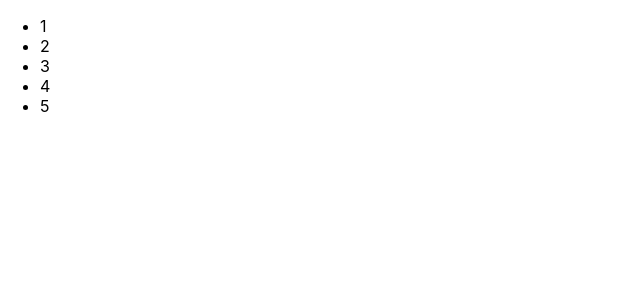
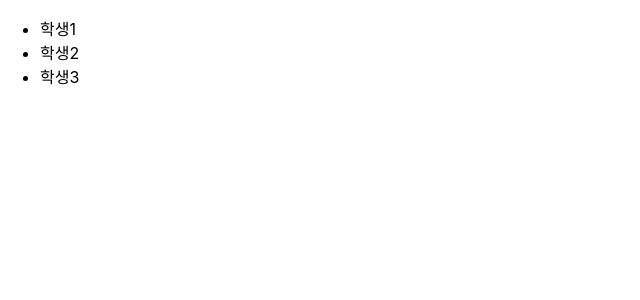
Before and after one commit to Hyoeun01/react-workspace, a React (Create React App) app in the folder my-app/: page / in a window 1280 px wide. Shown: the top 300 px of the page, without its empty margins (0-640 px from the left). Built offline with nearby package versions, Linux system fonts and the light colour scheme.

Commit message:
키값으로 아이디 사용해보기

```diff
--- a/my-app/src/chapter10/NumberList.jsx
+++ b/my-app/src/chapter10/NumberList.jsx
@@ -4,7 +4,8 @@ import React from "react";
 function NumberList(props){
     const numbers = [1,2,3,4,5];
     const listItems = numbers.map((number)=>
-    <li>{number}</li>
+        // key in React :  리스트에서 아이템을 구분하기 위한 문자열. 같은 리스트에 있는 엘리먼트 사이에서만 고유한 값이면 됨
+    <li key={number.toString()}>{number}</li>
     );
 
     return <ul>{listItems}</ul>;
--- /dev/null
+++ b/my-app/src/chapter10/StudentItemList.jsx
@@ -0,0 +1,19 @@
+import React from "react";
+
+const students = [
+    {id:1,name:"학생1"},
+    {id:2,name:"학생2"},
+    {id:3,name:"학생3"}
+];
+
+function StudentItemList(props){
+   return(
+    <ul>
+        {students.map((student)=>{
+            return <li key={student.id}>{student.name}</li> ;
+        })}
+    </ul>
+   );
+}
+
+export default StudentItemList;
--- a/my-app/src/index.js
+++ b/my-app/src/index.js
@@ -27,6 +27,7 @@ import LoginControl from './chapter09/LoginControl';
 import MainPage from './chapter09/MainPage';
 import LandingPage from './chapter09/LandingPage';
 import NumberList from './chapter10/NumberList';
+import StudentItemList from './chapter10/StudentItemList';
 
 const root = ReactDOM.createRoot(document.getElementById('root'));
  //setInterval(() => {
@@ -55,7 +56,8 @@ const root = ReactDOM.createRoot(document.getElementById('root'));
       {/* <LoginControl /> */}
       {/* <MainPage /> */}
       {/* <LandingPage /> */}
-      <NumberList />
+      {/* <NumberList /> */}
+      <StudentItemList />
     </React.StrictMode>
   );
   //  },1000);
```
